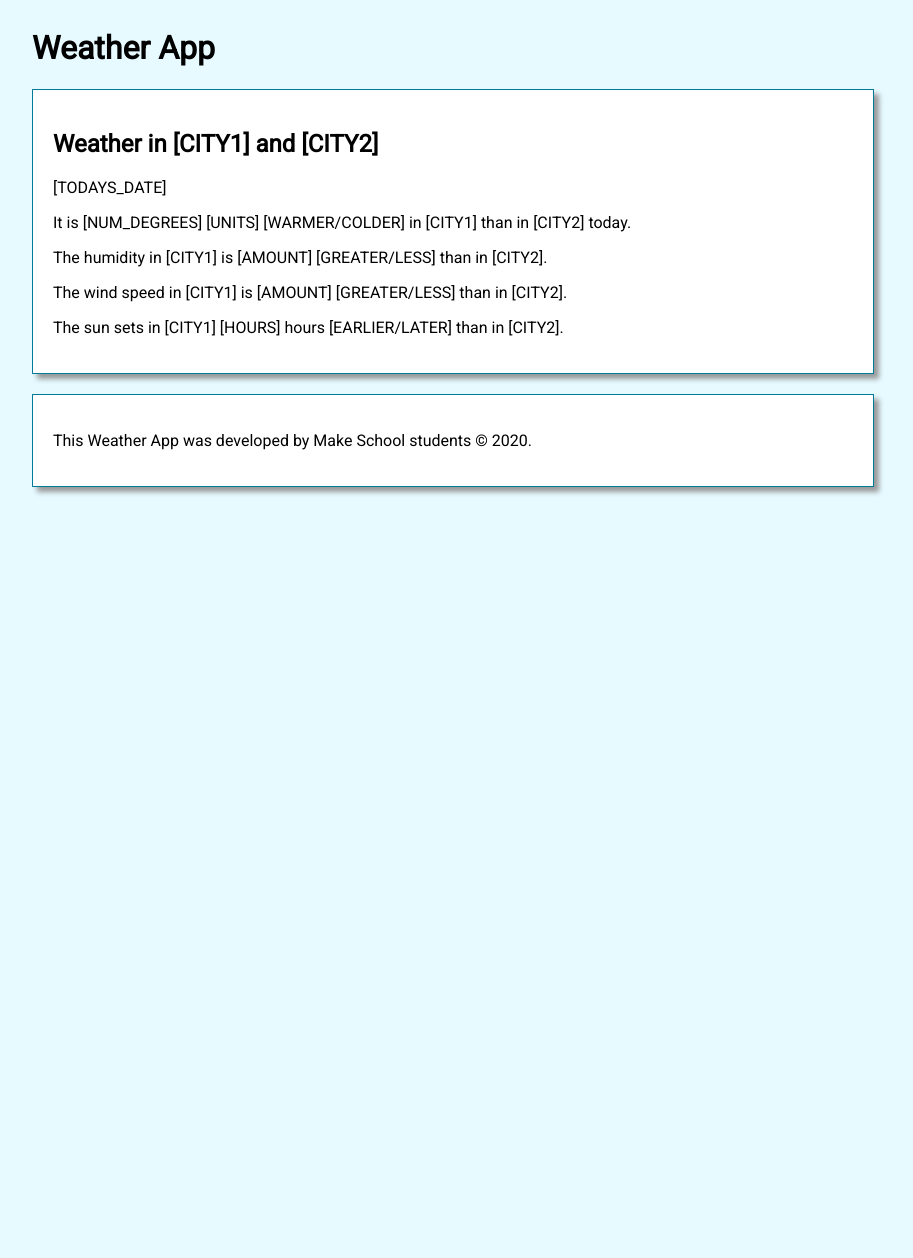
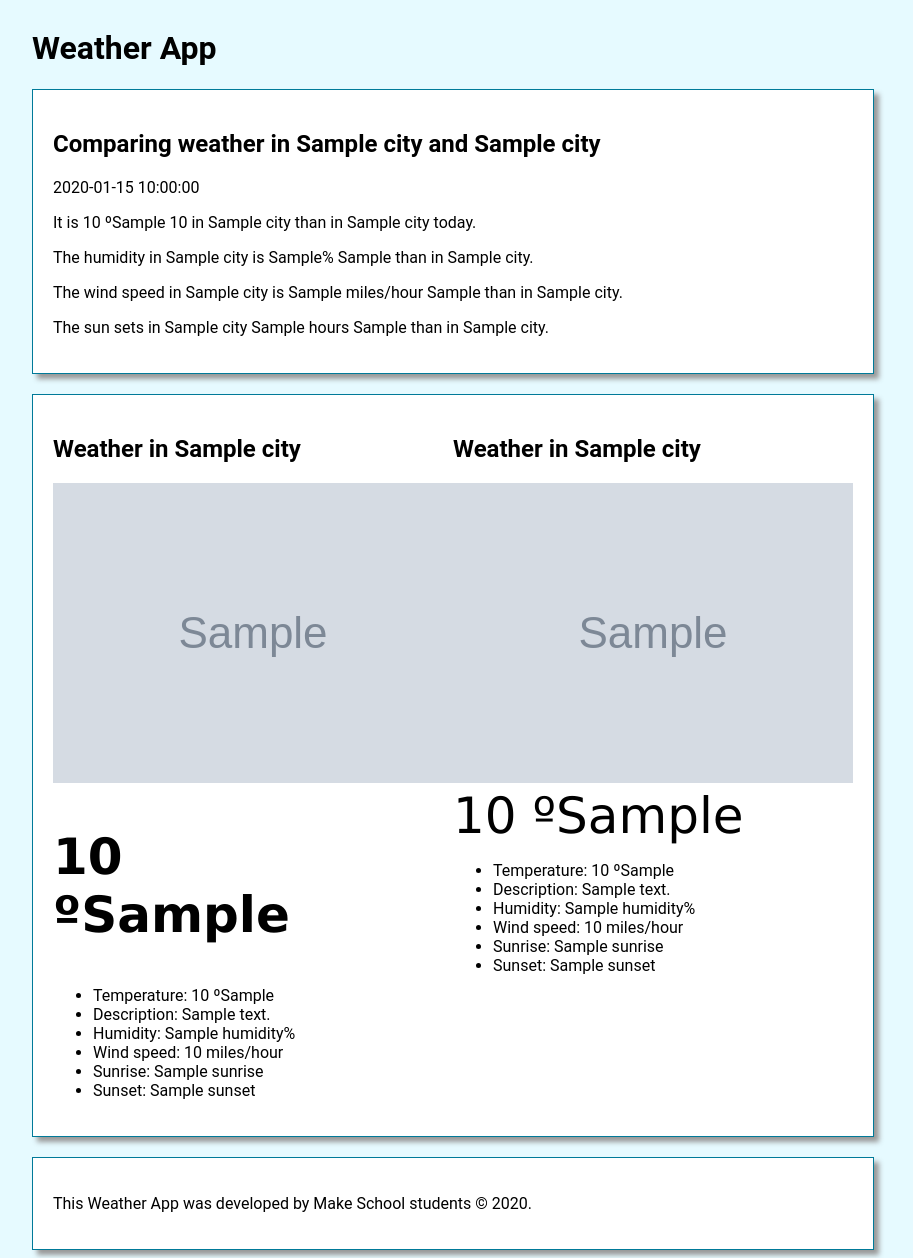
Before and after one commit to EpiXCoder/ACS_1710_Assignment4_API, a Flask app: template templates/comparison_results.html in a window 1280 px wide. Shown: the whole page, without its empty margins (208-1121 px from the left). Before the commit the page ends 495 px from the top, so only its background shows below. Run offline with Flask 2, Linux system fonts and the light colour scheme; the template is opened without the code that fills it: most values are stand-ins (such as "Sample title", 1, 10 or a date in 2020); grey boxes marked "Sample" are stand-in pictures.

Commit message:
Completed all parts and the icon challnge

```diff
--- a/app.py
+++ b/app.py
@@ -21,7 +21,7 @@ pp = PrettyPrinter(indent=4)
 
 API_KEY = os.getenv('API_KEY')
 API_URL = 'http://api.openweathermap.org/data/2.5/weather'
-
+WEATHER_ICON_URL = 'http://openweathermap.org/img/wn/'
 
 ################################################################################
 ## ROUTES
@@ -40,25 +40,49 @@ def get_letter_for_units(units):
     """Returns a shorthand letter for the given units."""
     return 'F' if units == 'imperial' else 'C' if units == 'metric' else 'K'
 
+def get_weather_info(city, units):
+    params = {
+    'appid': API_KEY,
+    'q': city,
+    'units': units,
+    }
+    result_json = requests.get(API_URL, params=params).json()
+    return result_json
+
+def difference(city1, city2, weather_component):
+    difference = city1 - city2
+    if difference > 0:
+        if weather_component == 'temp':
+            comparison = 'warmer'
+        elif weather_component == 'wind' or weather_component == 'humidity':
+            comparison = 'greater'
+        else:
+            difference = (difference / 3600)
+            comparison = 'later'
+    else:
+        difference = difference * -1
+        if weather_component == 'temp':
+            comparison = 'colder'
+        elif weather_component == 'wind' or weather_component == 'humidity':
+            comparison = 'less'
+        else:
+            difference = (difference / 3600)
+            comparison = 'earlier'
+    difference = round(difference, 2)
+    return [difference, comparison]
+
 @app.route('/results')
 def results():
     """Displays results for current weather conditions."""
     # TODO: Use 'request.args' to retrieve the city & units from the query
     # parameters.
-    city = ''
-    units = ''
+    city = request.args.get('city')
+    units = request.args.get('units')
 
-    params = {
-        # TODO: Enter query parameters here for the 'appid' (your api key),
-        # the city, and the units (metric or imperial).
-        # See the documentation here: https://openweathermap.org/current
-
-    }
-
-    result_json = requests.get(API_URL, params=params).json()
+    result_json = get_weather_info(city, units)
 
     # Uncomment the line below to see the results of the API call!
-    # pp.pprint(result_json)
+    pp.pprint(result_json)
 
     # TODO: Replace the empty variables below with their appropriate values.
     # You'll need to retrieve these from the result_json object above.
@@ -67,15 +91,16 @@ def results():
     # datetime objects. You can do so using the `datetime.fromtimestamp()`
     # function.
     context = {
-        'date': datetime.now(),
-        'city': '',
-        'description': '',
-        'temp': '',
-        'humidity': '',
-        'wind_speed': '',
-        'sunrise': '',
-        'sunset': '',
-        'units_letter': get_letter_for_units(units)
+        'date': datetime.now().strftime('%A, %B %d, %Y'),
+        'city': result_json['name'],
+        'description':result_json['weather'][0]["description"],
+        'temp': result_json['main']['temp'],
+        'humidity': result_json['main']['humidity'],
+        'wind_speed': result_json['wind']['speed'],
+        'sunrise': datetime.fromtimestamp(result_json['sys']['sunrise']),
+        'sunset': datetime.fromtimestamp(result_json['sys']['sunset']),
+        'units_letter': get_letter_for_units(units),
+        'icon': WEATHER_ICON_URL+result_json['weather'][0]['icon']+'@2x.png'
     }
 
     return render_template('results.html', **context)
@@ -86,20 +111,60 @@ def comparison_results():
     """Displays the relative weather for 2 different cities."""
     # TODO: Use 'request.args' to retrieve the cities & units from the query
     # parameters.
-    city1 = ''
-    city2 = ''
-    units = ''
+    city1 = request.args.get('city1')
+    city2 = request.args.get('city2')
+    units = request.args.get('units')
+
 
     # TODO: Make 2 API calls, one for each city. HINT: You may want to write a
     # helper function for this!
+    city1_result_json = get_weather_info(city1, units)
+    city2_result_json = get_weather_info(city2, units)
+    pp.pprint(city1_result_json)
+    pp.pprint(city2_result_json)
 
+    temp_diff = None
+    humidity_diff = None
+    wind_diff = None
+    sunset_diff = None
+
+    if city1 and city2:
+        temp_diff = difference(city1_result_json['main']['temp'], city2_result_json['main']['temp'],'temp')
+        humidity_diff = difference(city1_result_json['main']['humidity'], city2_result_json['main']['humidity'],'humidity')
+        wind_diff = difference(city1_result_json['wind']['speed'], city2_result_json['wind']['speed'],'wind')
+        sunset_diff = difference(city1_result_json['sys']['sunset'], city2_result_json['sys']['sunset'],'sunset')
 
     # TODO: Pass the information for both cities in the context. Make sure to
     # pass info for the temperature, humidity, wind speed, and sunset time!
     # HINT: It may be useful to create 2 new dictionaries, `city1_info` and
     # `city2_info`, to organize the data.
     context = {
-
+        'units_letter': get_letter_for_units(units),
+        'date': datetime.now().strftime('%A, %B %d, %Y'),
+        'temp_diff': temp_diff,
+        'humidity_diff': humidity_diff,
+        'wind_diff': wind_diff,
+        'sunset_diff': sunset_diff,
+        'city1_data': {
+                'city': city1_result_json['name'],
+                'description': city1_result_json['weather'][0]['description'],
+                'temp': city1_result_json['main']['temp'],
+                'humidity': city1_result_json['main']['humidity'],
+                'wind_speed': city1_result_json['wind']['speed'],
+                'sunrise': datetime.fromtimestamp(city1_result_json['sys']['sunrise']),
+                'sunset': datetime.fromtimestamp(city1_result_json['sys']['sunset']),
+                'icon': WEATHER_ICON_URL+city1_result_json['weather'][0]['icon']+'@2x.png',
+            },
+            'city2_data': {
+                'city': city2_result_json['name'],
+                'description': city2_result_json['weather'][0]['description'],
+                'temp': city2_result_json['main']['temp'],
+                'humidity': city2_result_json['main']['humidity'],
+                'wind_speed': city2_result_json['wind']['speed'],
+                'sunrise': datetime.fromtimestamp(city2_result_json['sys']['sunrise']),
+                'sunset': datetime.fromtimestamp(city2_result_json['sys']['sunset']),
+                'icon': WEATHER_ICON_URL+city2_result_json['weather'][0]['icon']+'@2x.png',
+            }
     }
 
     return render_template('comparison_results.html', **context)
@@ -107,4 +172,4 @@ def comparison_results():
 
 if __name__ == '__main__':
     app.config['ENV'] = 'development'
-    app.run(debug=True)
+    app.run(debug=True, port=3000)
--- a/static/style.css
+++ b/static/style.css
@@ -26,3 +26,17 @@ h1 a {
     color: #000;
     text-decoration: none;
 }
+
+.individual-city{
+    display: grid;
+    grid-template-columns: 1fr 1fr;
+}
+
+#city{
+    width: 300px;
+}
+
+#big-temp{
+    font-size: 50px;
+    font-family: Verdana, Geneva, Tahoma, sans-serif;
+}
--- a/templates/base.html
+++ b/templates/base.html
@@ -2,8 +2,8 @@
 <html>
     <head>
         <title>Weather App</title>
-        <link rel="stylesheet" href="/static/style.css">
-        <link href="https://fonts.googleapis.com/css2?family=Roboto" rel="stylesheet">
+        <link rel="stylesheet" href="./static/style.css">
+        <!-- <link href="https://fonts.googleapis.com/css2?family=Roboto" rel="stylesheet"> -->
     </head>
     <body>
         <main>
--- a/templates/comparison_results.html
+++ b/templates/comparison_results.html
@@ -1,35 +1,55 @@
 {% extends 'base.html' %}
 {% block content %}
 
-<section class="weather-form">
-    {#
-        TODO: Replace the hard-coded cities and date below with data from the
-        server.
-    #}
-    <h1>Weather in [CITY1] and [CITY2]</h1>
-    <p>[TODAYS_DATE]</p>
+<section class='weather-form'>
 
+    <h1>Comparing weather in {{city1_data['city']}} and {{city2_data['city']}}</h1>
+    <p>{{date}}</p>
 
-    {#
-        TODO: Add the temperature, description, and min & max temperature below.
-        Replace 'F' with the appropriate units.
-    #}
     <p>
-        It is [NUM_DEGREES] [UNITS] [WARMER/COLDER] in [CITY1] than in [CITY2] today.
+        It is {{temp_diff[0]}} º{{units_letter}} {{temp_diff[1]}} in {{city1_data['city']}} than in {{city2_data['city']}} today.
     </p>
 
     <p>
-        The humidity in [CITY1] is [AMOUNT] [GREATER/LESS] than in [CITY2].
+        The humidity in {{city1_data['city']}} is {{humidity_diff[0]}}% {{humidity_diff[1]}} than in {{city2_data['city']}}.
     </p>
 
     <p>
-        The wind speed in [CITY1] is [AMOUNT] [GREATER/LESS] than in [CITY2].
+        The wind speed in {{city1_data['city']}} is {{wind_diff[0]}} miles/hour {{wind_diff[1]}} than in {{city2_data['city']}}.
     </p>
 
     <p>
-        The sun sets in [CITY1] [HOURS] hours [EARLIER/LATER] than in [CITY2].
+        The sun sets in {{city1_data['city']}} {{sunset_diff[0]}} hours {{sunset_diff[1]}} than in {{city2_data['city']}}.
     </p>
 
 </section>
+<section>
+    <div class="individual-city">
+        <div id="city" >
+            <h2>Weather in {{city1_data['city']}} </h2>
+            <img src="{{city1_data['icon']}}"/>  <h1 id="big-temp">{{city1_data['temp']}} º{{units_letter}}</h1>
+            <ul>
+                <li>Temperature: {{city1_data['temp']}} º{{units_letter}} </li>
+                <li>Description: {{city1_data['description']}} </li>
+                <li>Humidity: {{city1_data['humidity']}}% </li>
+                <li>Wind speed: {{city1_data['wind_speed']}} miles/hour </li>
+                <li>Sunrise: {{city1_data['sunrise']}} </li>
+                <li>Sunset: {{city1_data['sunset']}} </li>
+            </ul>
+        </div>
+        <div id="city">
+            <h2>Weather in {{city2_data['city']}} </h2>
+            <img src="{{city1_data['icon']}}"/>  <span id="big-temp">{{city2_data['temp']}} º{{units_letter}} </span>
+            <ul>
+                <li>Temperature: {{city2_data['temp']}} º{{units_letter}} </li>
+                <li>Description: {{city2_data['description']}} </li>
+                <li>Humidity: {{city2_data['humidity']}}% </li>
+                <li>Wind speed: {{city2_data['wind_speed']}} miles/hour </li>
+                <li>Sunrise: {{city2_data['sunrise']}} </li>
+                <li>Sunset: {{city2_data['sunset']}} </li>
+            </ul>
+        </div>
+    </div>
+</section>
 
 {% endblock %}
```
Also changed, not shown: templates/results.html (+10 -16 lines), 1 other file.
